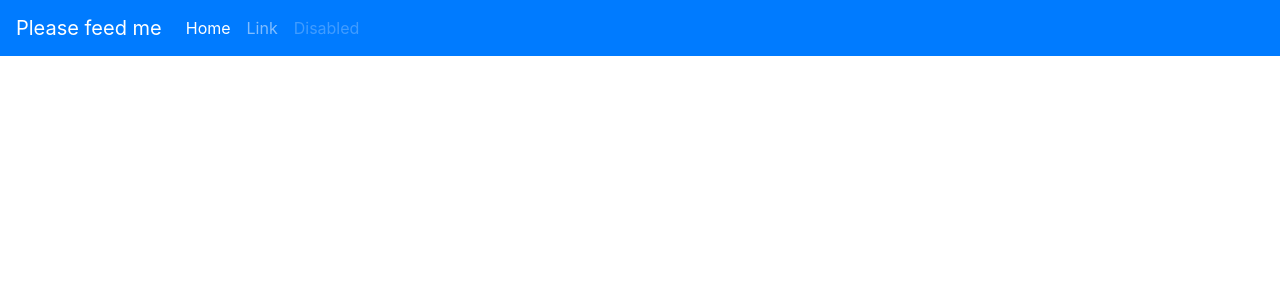
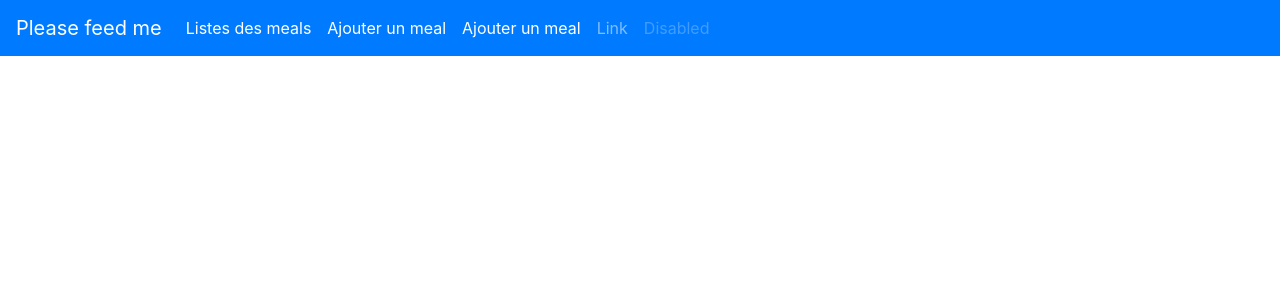
Before and after one commit to misterk01/feed_me, a PHP site: template src/View/Meal/index.html.twig in a window 1280 px wide. Shown: the top 300 px of the page. Run offline with PHP 8.4, Linux system fonts and the light colour scheme; the template is opened without the code that fills it, so the values that code supplies are empty; some libraries are stand-ins or nearby versions.

Commit message:
ajout d'images de meal et modif barre de navigation

```diff
--- a/src/View/Meal/index.html.twig
+++ b/src/View/Meal/index.html.twig
@@ -10,7 +10,9 @@
         <div class="col-sm-4">
             <div class="card m-1" >
 
-                <img src="/assets/images/meal_picture/image01.jpeg" class="card-img-top" alt="...">
+
+
+                <img src= {{ "/assets/images/meal_picture/image0" ~ loop.index  ~ ".jpeg"}} class="card-img-top" alt="...">
                 <div class="card-body ">
                     <h5 class="card-title">{{ meal.name_meal }}</h5>
                     <p class="card-text">{{ meal.description_meal }}</p>
--- a/src/View/_header.html.twig
+++ b/src/View/_header.html.twig
@@ -10,7 +10,13 @@
     <div class="collapse navbar-collapse" id="navbarSupportedContent">
         <ul class="navbar-nav mr-auto">
             <li class="nav-item active">
-                <a class="nav-link" href="#">Home <span class="sr-only">(current)</span></a>
+                <a class="nav-link" href="/meal/index">Listes des meals<span class="sr-only">(current)</span></a>
+            </li>
+            <li class="nav-item active">
+                <a class="nav-link" href="/meal/add">Ajouter un meal<span class="sr-only">(current)</span></a>
+            </li>
+            <li class="nav-item active">
+                <a class="nav-link" href="/allergy/index">Ajouter un meal<span class="sr-only">(current)</span></a>
             </li>
             <li class="nav-item">
                 <a class="nav-link" href="#">Link</a>
```
Also changed, not shown: src/Controller/MealController.php (+4 -3 lines), public/assets/images/meal_picture/image02.jpeg (added), public/assets/images/meal_picture/image03.jpeg (added), public/assets/images/meal_picture/image04.jpeg (added).
